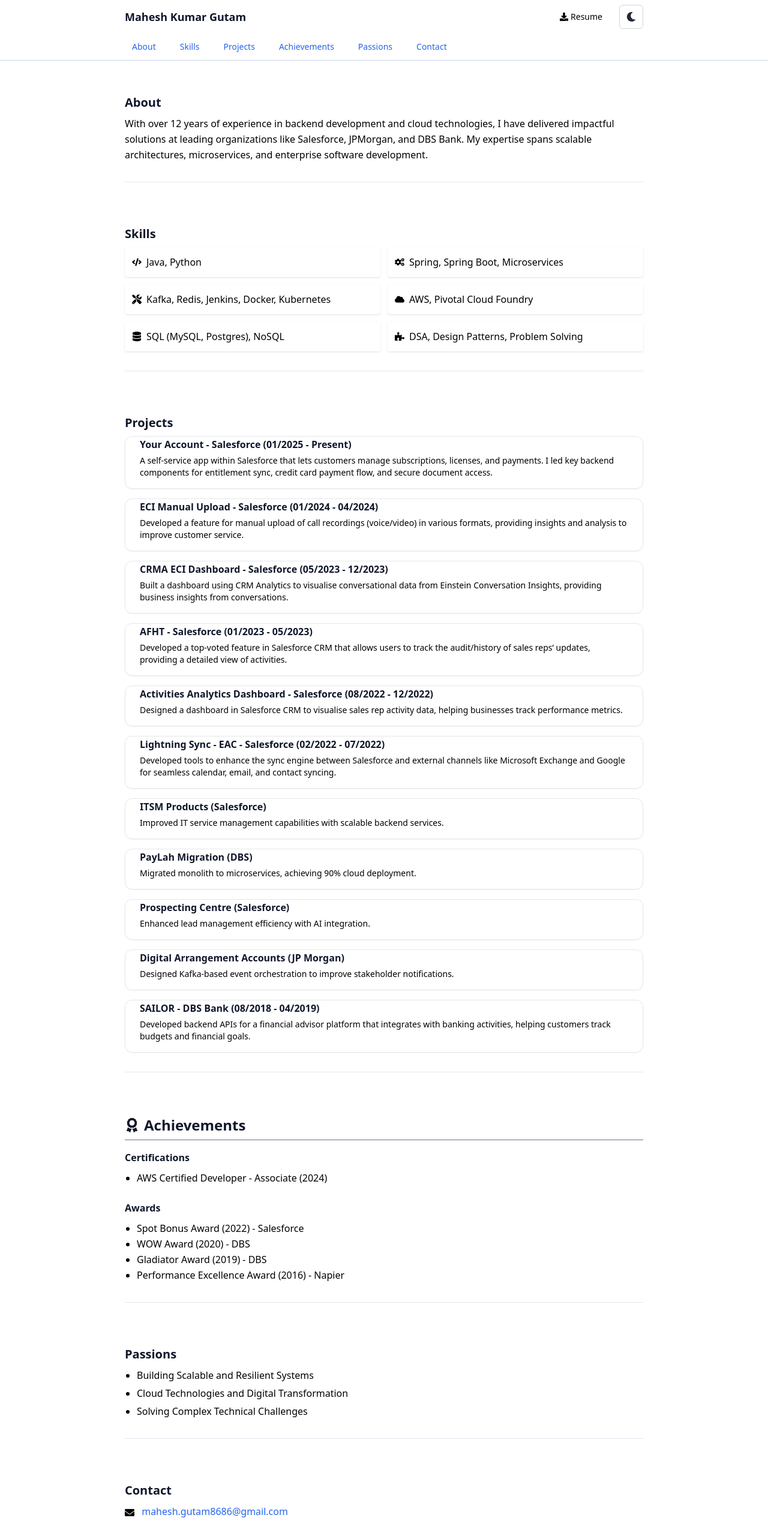
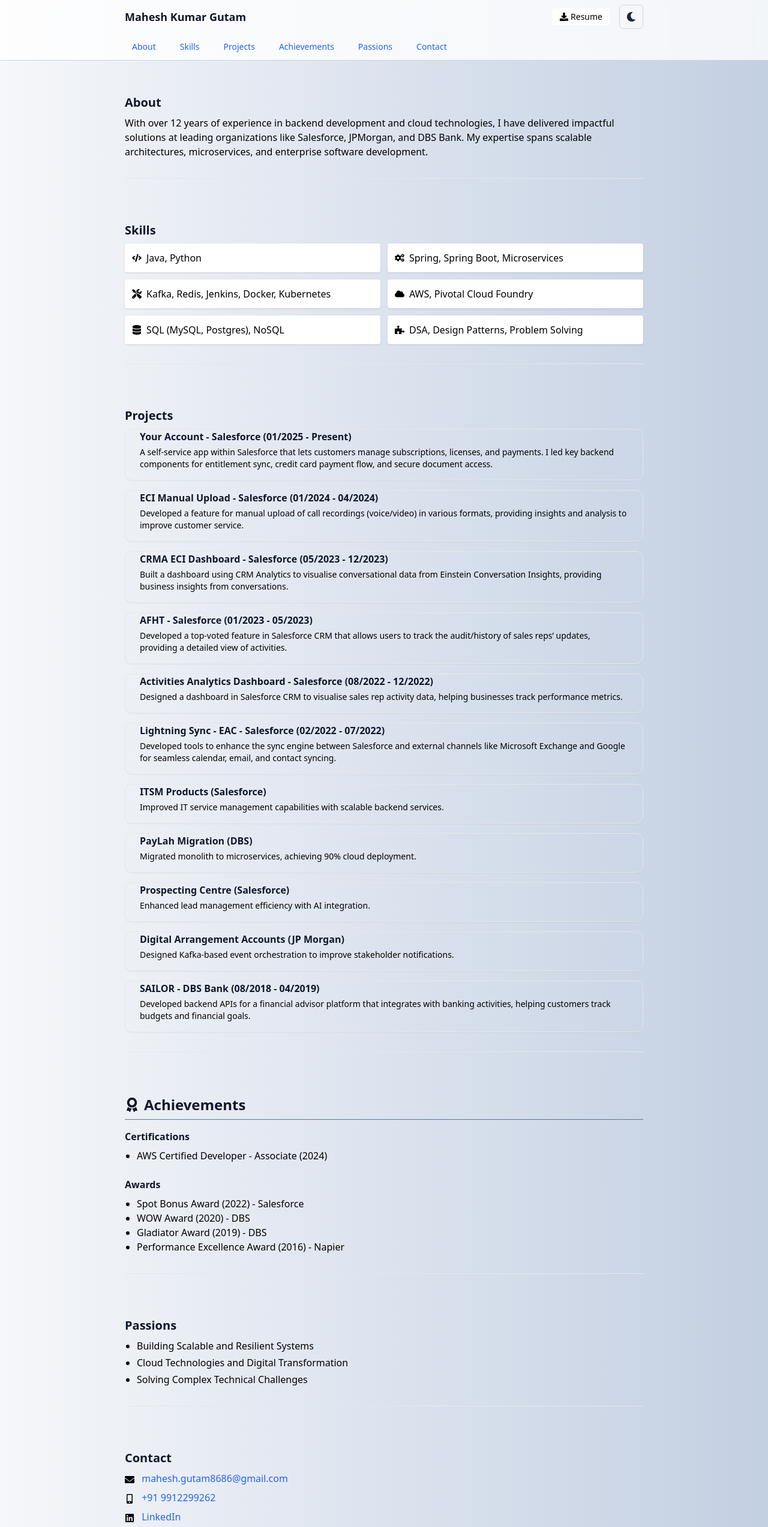
Before and after one commit to MaheshIare/my-portfolio, a Next.js app: page / in a window 1280 px wide. Shown: the top 2546 px of the page at 60% size. Built offline with nearby package versions, Linux system fonts and the light colour scheme.

Commit message:
Add CSS styling

```diff
--- a/app/globals.css
+++ b/app/globals.css
@@ -9,7 +9,11 @@
 
 /* Improve default font and layout appearance */
 body {
-  @apply bg-white dark:bg-black text-black dark:text-white font-sans leading-relaxed;
+  background: linear-gradient(to right, #f5f7fa, #c3cfe2);
+}
+
+.dark body {
+  background: linear-gradient(to right, #1f1c2c, #928dab);
 }
 
 /* Headings */
--- a/app/page.tsx
+++ b/app/page.tsx
@@ -1,6 +1,6 @@
 "use client";
 
-import { useState } from 'react';
+import { useState, useEffect } from 'react';
 import { useTheme } from 'next-themes';
 import { Card, CardContent } from '../components/ui/card';
 import { Button } from '../components/ui/button';
@@ -47,6 +47,22 @@
 export default function HomePage() {
   const { theme, setTheme } = useTheme();
 
+  useEffect(() => {
+    const revealEls = document.querySelectorAll('.reveal-on-scroll');
+    const observer = new IntersectionObserver((entries) => {
+      entries.forEach(entry => {
+        if (entry.isIntersecting) {
+          entry.target.classList.add('visible');
+          observer.unobserve(entry.target);
+        }
+      });
+    }, { threshold: 0.1 });
+
+    revealEls.forEach(el => observer.observe(el));
+
+    return () => observer.disconnect();
+  }, []);
+
   return (
     <>
       <header className="sticky top-0 z-50 bg-white/80 dark:bg-black/80 backdrop-blur border-b border-slate-300 dark:border-slate-700">
@@ -70,12 +86,12 @@
       </header>
 
       <main className="max-w-4xl mx-auto px-4 py-6 space-y-10">
-        <section id="about">
+        <section id="about" className="reveal-on-scroll">
           <h2 className="text-xl font-bold mb-2">About</h2>
           <p>With over 12 years of experience in backend development and cloud technologies, I have delivered impactful solutions at leading organizations like Salesforce, JPMorgan, and DBS Bank. My expertise spans scalable architectures, microservices, and enterprise software development.</p>
         </section>
 
-        <section id="skills">
+        <section id="skills" className="reveal-on-scroll">
           <h2 className="text-xl font-bold mb-2">Skills</h2>
           <ul className="grid sm:grid-cols-2 gap-3">
             {skills.map((skill, i) => (
@@ -86,7 +102,7 @@
           </ul>
         </section>
 
-        <section id="projects">
+        <section id="projects" className="reveal-on-scroll">
           <h2 className="text-xl font-bold mb-2">Projects</h2>
           <div className="space-y-4">
             {projects.map((project, i) => (
@@ -100,7 +116,7 @@
           </div>
         </section>
 
-        <section id="achievements">
+        <section id="achievements" className="reveal-on-scroll">
           <h2 className="text-2xl font-bold mb-4 border-b pb-2 border-slate-500 flex items-center"><FaAward className="mr-2" />Achievements</h2>
             <div className="space-y-6">
               <div>
@@ -118,7 +134,7 @@
             </div>
         </section>
 
-        <section id="passions">
+        <section id="passions" className="reveal-on-scroll">
           <h2 className="text-xl font-bold mb-2">Passions</h2>
           <ul className="list-disc pl-5 space-y-1">
             {passions.map((item, i) => (
@@ -127,7 +143,7 @@
           </ul>
         </section>
 
-        <section id="contact">
+        <section id="contact" className="reveal-on-scroll">
           <h2 className="text-xl font-bold mb-2">Contact</h2>
           <ul className="space-y-2">
             <li><FaEnvelope className="inline mr-2" /> <a href="mailto:mahesh.gutam8686@gmail.com">mahesh.gutam8686@gmail.com</a></li>
```
